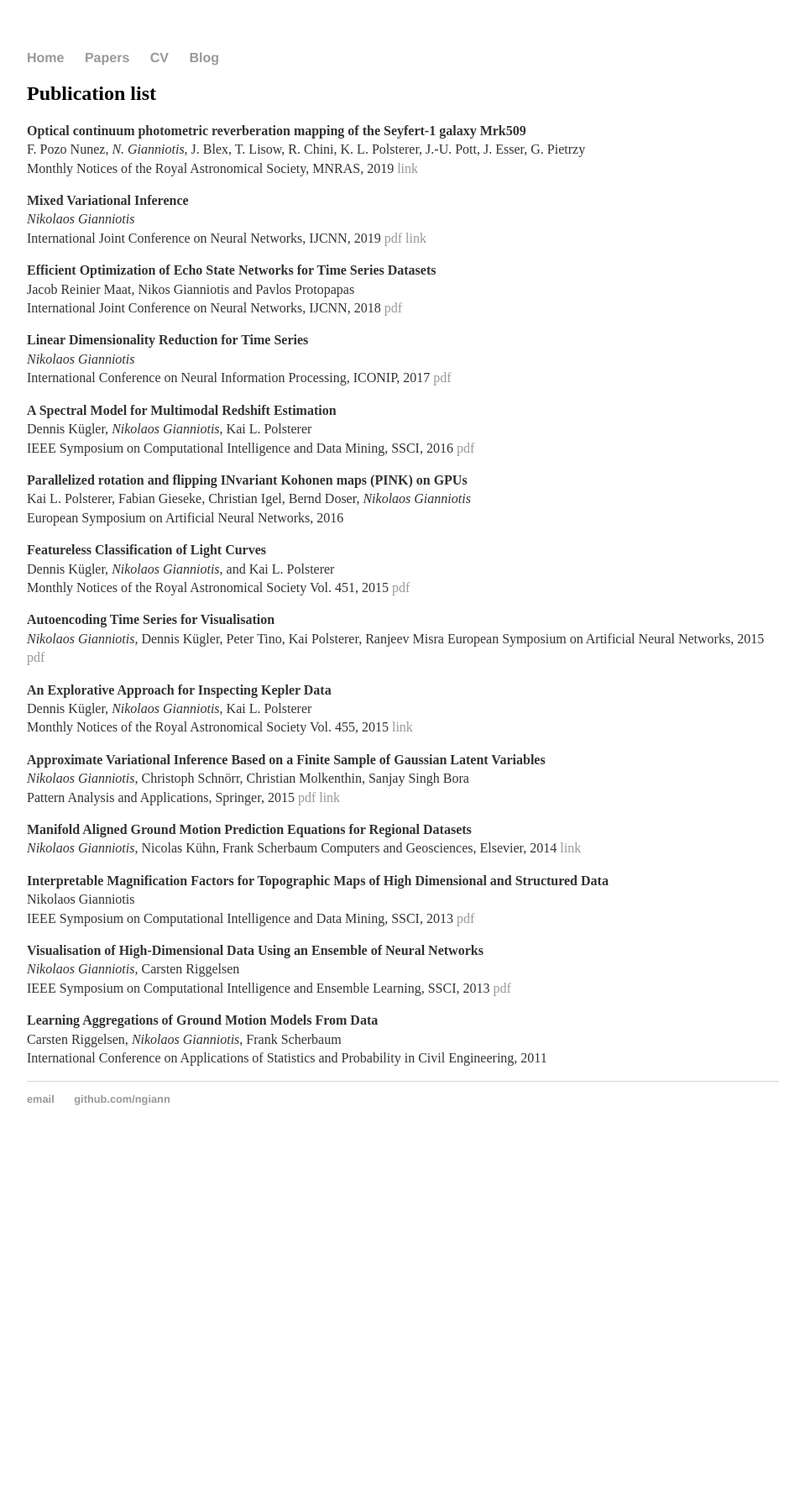
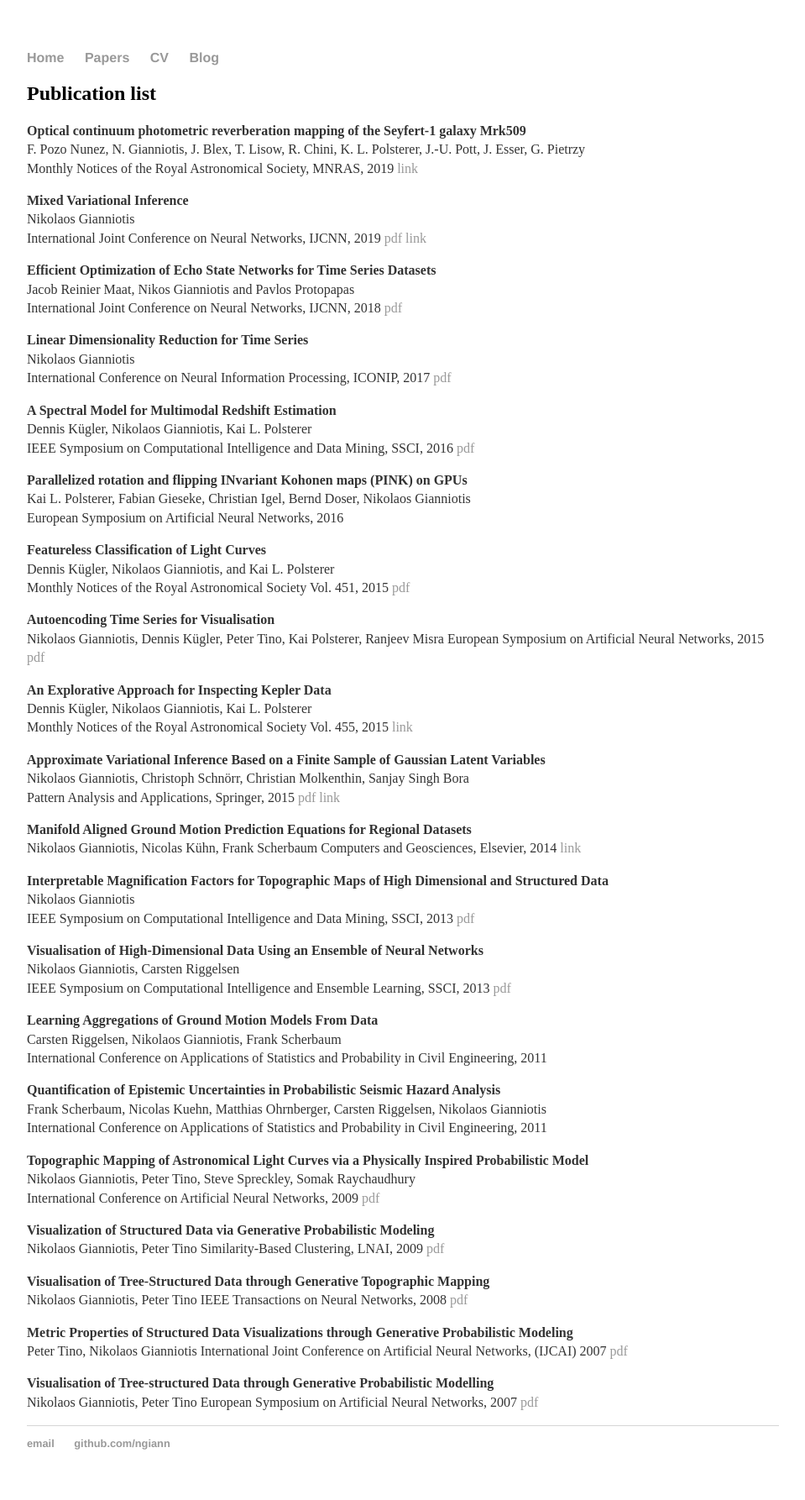
Before and after one commit to ngiann/ngiann.github.io, a Jekyll site: the page built from papers/index.md, in a window 1280 px wide. Shown: the whole page at 84% size, without its empty margins (160-1119 px from the left). Built offline with Jekyll 4.4.1, drawn with Linux system fonts in a browser that asks for light colours; before the commit the page ends 1376 px from its top, so only the background shows below that.

Commit message:
Update index.md

```diff
--- a/papers/index.md
+++ b/papers/index.md
@@ -5,11 +5,11 @@ title: Papers
 ## Publication list
 
 **Optical continuum photometric reverberation mapping of the Seyfert-1 galaxy Mrk509**\
-F. Pozo Nunez, *N. Gianniotis*, J. Blex, T. Lisow, R. Chini, K. L. Polsterer, J.-U. Pott, J. Esser, G. Pietrzy\
+F. Pozo Nunez, N. Gianniotis, J. Blex, T. Lisow, R. Chini, K. L. Polsterer, J.-U. Pott, J. Esser, G. Pietrzy\
 Monthly Notices of the Royal Astronomical Society, MNRAS, 2019 [link](https://doi.org/10.1093/mnras/stz2830)
 
 **Mixed Variational Inference**\
-*Nikolaos Gianniotis*\
+Nikolaos Gianniotis\
 International Joint Conference on Neural Networks, IJCNN, 2019 [pdf](https://arxiv.org/pdf/1901.04791.pdf) [link](https://doi.org/10.1109/IJCNN.2019.8852348)
 
 **Efficient Optimization of Echo State Networks for Time Series Datasets**\
@@ -17,37 +17,37 @@ Jacob Reinier Maat, Nikos Gianniotis and Pavlos Protopapas\
 International Joint Conference on Neural Networks, IJCNN, 2018 [pdf](https://www.dropbox.com/s/x2787m7clayg8l0/2018%20-%20IJCNN%20-%20Efficient%20Optimization%20of%20Echo%20State%20Networks%20for%20Time%20Series%20Datasets.pdf?dl=0)
 
 **Linear Dimensionality Reduction for Time Series**\
-*Nikolaos Gianniotis*\
+Nikolaos Gianniotis\
 International Conference on Neural Information Processing, ICONIP, 2017 [pdf](https://www.dropbox.com/s/icryfwm2a1r0nci/ICONIP%20-%202017%20-%20Linear%20Dimensionality%20Reduction%20for%20Time%20Series.pdf?dl=0)
 
 **A Spectral Model for Multimodal Redshift Estimation**\
-Dennis Kügler, *Nikolaos Gianniotis*, Kai L. Polsterer\
+Dennis Kügler, Nikolaos Gianniotis, Kai L. Polsterer\
 IEEE Symposium on Computational Intelligence and Data Mining, SSCI, 2016 [pdf](https://www.dropbox.com/s/z2tdk8h5pz3usmr/SSCI2016%20-%20A%20Spectral%20Model%20for%20Multimodal%20Redshift%20Estimation.pdf?dl=0)
 
 
 **Parallelized rotation and flipping INvariant Kohonen maps (PINK) on GPUs**\
-Kai L. Polsterer, Fabian Gieseke, Christian Igel, Bernd Doser, *Nikolaos Gianniotis*\
+Kai L. Polsterer, Fabian Gieseke, Christian Igel, Bernd Doser, Nikolaos Gianniotis\
 European Symposium on Artificial Neural Networks, 2016
 
 **Featureless Classification of Light Curves**\
-Dennis Kügler, *Nikolaos Gianniotis*, and Kai L. Polsterer\
+Dennis Kügler, Nikolaos Gianniotis, and Kai L. Polsterer\
 Monthly Notices of the Royal Astronomical Society Vol. 451, 2015 [pdf](http://arxiv.org/pdf/1504.04455v2)
 
 **Autoencoding Time Series for Visualisation**\
-*Nikolaos Gianniotis*, Dennis Kügler, Peter Tino, Kai Polsterer, Ranjeev Misra
+Nikolaos Gianniotis, Dennis Kügler, Peter Tino, Kai Polsterer, Ranjeev Misra
 European Symposium on Artificial Neural Networks, 2015 [pdf](https://www.dropbox.com/s/jzza4lsmml6bin5/esann2015%20-%20Autoencoding%20time%20series.pdf?dl=0)
 
 **An Explorative Approach for Inspecting Kepler Data**\
-Dennis Kügler, *Nikolaos Gianniotis*, Kai L. Polsterer\
+Dennis Kügler, Nikolaos Gianniotis, Kai L. Polsterer\
 Monthly Notices of the Royal Astronomical Society Vol. 455, 2015 [link](http://mnras.oxfordjournals.org/content/455/4/4399.full.pdf?keytype=ref&ijkey=89uWPFVKYauzzBD)
 
 **Approximate Variational Inference Based on a Finite Sample of Gaussian Latent Variables**\
-*Nikolaos Gianniotis*, Christoph Schnörr, Christian Molkenthin, Sanjay Singh Bora\
+Nikolaos Gianniotis, Christoph Schnörr, Christian Molkenthin, Sanjay Singh Bora\
 Pattern Analysis and Applications, Springer, 2015 [pdf](https://www.dropbox.com/s/0az44x42f56jj4c/ApproxVariational_PAAA_preprint.pdf?dl=0) [link](http://link.springer.com/article/10.1007%2Fs10044-015-0496-9)
 
 
 **Manifold Aligned Ground Motion Prediction Equations for Regional Datasets**\
-*Nikolaos Gianniotis*, Nicolas Kühn, Frank Scherbaum
+Nikolaos Gianniotis, Nicolas Kühn, Frank Scherbaum
 Computers and Geosciences, Elsevier, 2014 [link](http://www.sciencedirect.com/science/article/pii/S0098300414001009)
 
 **Interpretable Magnification Factors for Topographic Maps of High Dimensional and Structured Data**\
@@ -55,10 +55,38 @@ Nikolaos Gianniotis\
 IEEE Symposium on Computational Intelligence and Data Mining, SSCI, 2013 [pdf](https://www.dropbox.com/s/0hhp365pmdlr7sm/SSCI2013%20-%20Interpretable%20Magnification%20Factors.pdf?dl=0)
 
 **Visualisation of High-Dimensional Data Using an Ensemble of Neural Networks**\
-*Nikolaos Gianniotis*, Carsten Riggelsen\
+Nikolaos Gianniotis, Carsten Riggelsen\
 IEEE Symposium on Computational Intelligence and Ensemble Learning, SSCI, 2013 [pdf](https://www.dropbox.com/s/l5gjr9nmn8bss9r/SSCI2013%20-%20Visualisation%20of%20High-Dimensional%20Data.pdf?dl=0)
 
 
 **Learning Aggregations of Ground Motion Models From Data**\
-Carsten Riggelsen, *Nikolaos Gianniotis*, Frank Scherbaum\
+Carsten Riggelsen, Nikolaos Gianniotis, Frank Scherbaum\
 International Conference on Applications of Statistics and Probability in Civil Engineering, 2011
+
+
+**Quantification of Epistemic Uncertainties in Probabilistic Seismic Hazard Analysis**\
+Frank Scherbaum, Nicolas Kuehn, Matthias Ohrnberger, Carsten Riggelsen, Nikolaos Gianniotis\
+International Conference on Applications of Statistics and Probability in Civil Engineering, 2011
+
+
+**Topographic Mapping of Astronomical Light Curves via a Physically Inspired Probabilistic Model**\
+Nikolaos Gianniotis, Peter Tino, Steve Spreckley, Somak Raychaudhury\
+International Conference on Artificial Neural Networks, 2009 [pdf](https://www.dropbox.com/s/lvz21as8cokt38w/icann2009%20-%20Topographic%20Mapping%20of%20Astronomical%20Light.pdf?dl=0)
+
+
+**Visualization of Structured Data via Generative Probabilistic Modeling**\
+Nikolaos Gianniotis, Peter Tino
+Similarity-Based Clustering, LNAI, 2009 [pdf](https://www.dropbox.com/s/jv37zymu0oaf2gl/SpringerBook%20-%20Visualization%20of%20Structured%20Data.pdf?dl=0)
+
+
+**Visualisation of Tree-Structured Data through Generative Topographic Mapping**\
+Nikolaos Gianniotis, Peter Tino
+IEEE Transactions on Neural Networks, 2008 [pdf](https://www.dropbox.com/s/ydzz07wbe7u9c3m/IEEE2008%20-%20Visualisation%20of%20Tree-Structured%20Data.pdf?dl=0)
+
+**Metric Properties of Structured Data Visualizations through Generative Probabilistic Modeling**\
+Peter Tino, Nikolaos Gianniotis
+International Joint Conference on Artificial Neural Networks, (IJCAI) 2007 [pdf](https://www.dropbox.com/s/tolg5urgkgh5q7m/IJCAI2007%20-%20Metric%20Properties%20of%20Structured%20Data.pdf?dl=0)
+
+**Visualisation of Tree-structured Data through Generative Probabilistic Modelling**\
+Nikolaos Gianniotis, Peter Tino
+European Symposium on Artificial Neural Networks, 2007 [pdf](https://www.dropbox.com/s/kh0yg0wml3fhe7j/esann2007%20-%20Visualisation%20of%20Tree-structured%20Data.pdf?dl=0)
```
